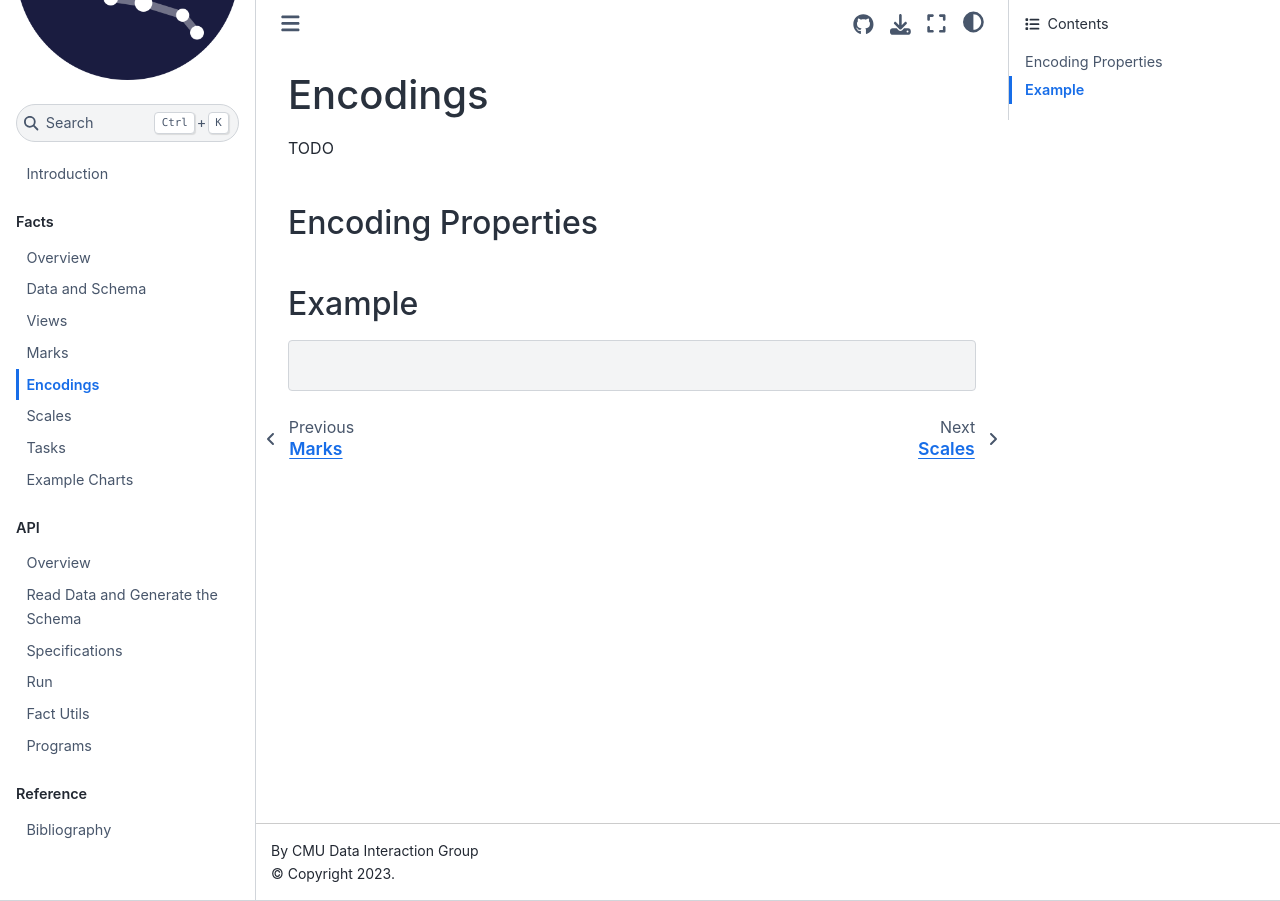
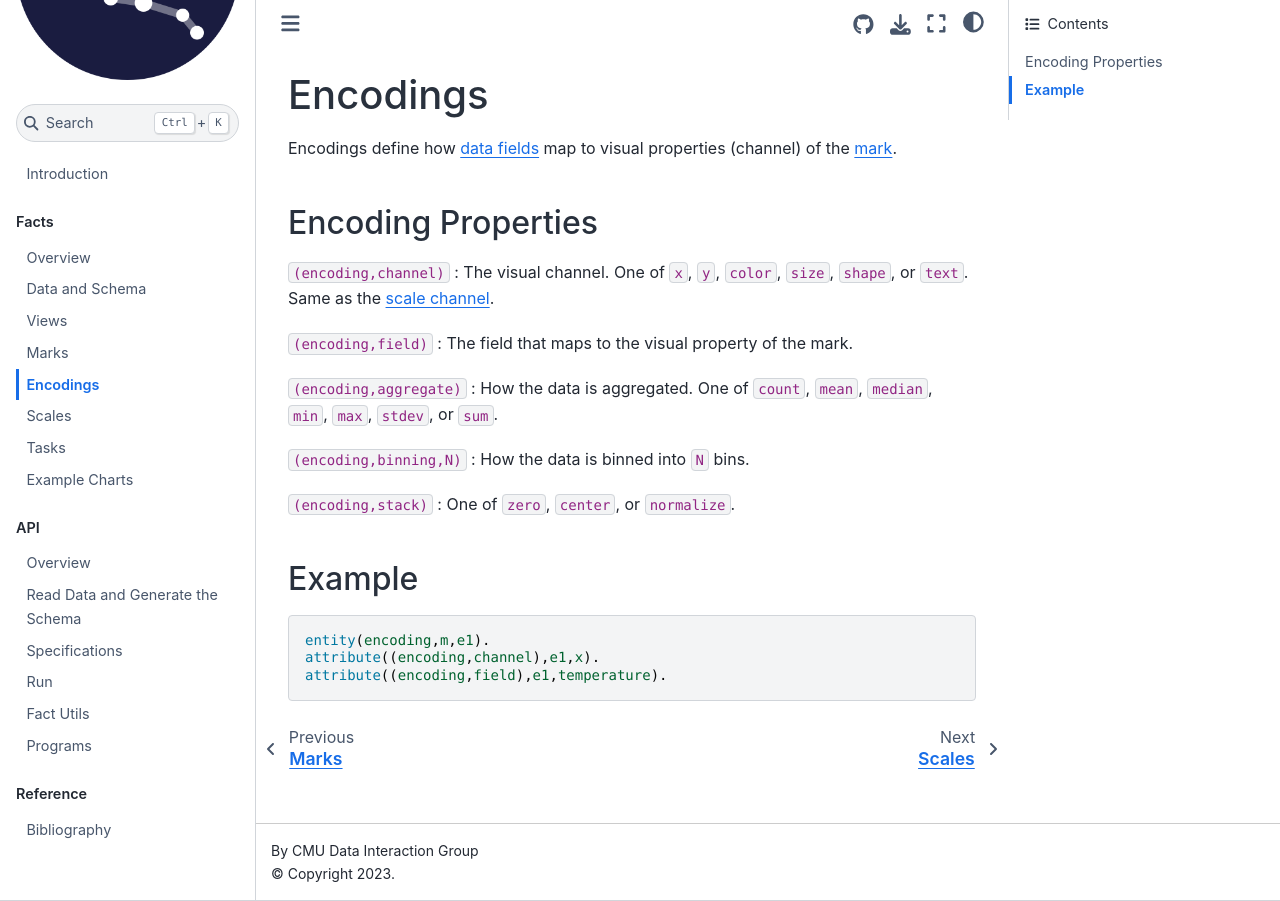
Before and after one commit to cmudig/draco2, a Jupyter Book: the page built from docs/facts/encoding.md, in a window 1280 px wide. Built offline with Jupyter Book 1.0.4 settings and Sphinx 7.4.7 and the Sphinx Book theme 1.1.4, drawn with Linux system fonts in a browser that asks for light colours.

Commit message:
docs: document encoding and update marks and scales (#207)

````diff
--- a/docs/facts/encoding.md
+++ b/docs/facts/encoding.md
@@ -1,11 +1,28 @@
 # Encodings
 
-TODO
+Encodings define how [data fields](schema.md) map to visual properties (channel) of the [mark](mark.md).
 
 ## Encoding Properties
+
+`(encoding,channel)`
+: The visual channel. One of `x`, `y`, `color`, `size`, `shape`, or `text`. Same as the [scale channel](scale.md).
+
+`(encoding,field)`
+: The field that maps to the visual property of the mark.
+
+`(encoding,aggregate)`
+: How the data is aggregated. One of `count`, `mean`, `median`, `min`, `max`, `stdev`, or `sum`.
+
+`(encoding,binning,N)`
+: How the data is binned into `N` bins.
+
+`(encoding,stack)`
+: One of `zero`, `center`, or `normalize`.
 
 ## Example
 
 ```prolog
-
+entity(encoding,m,e1).
+attribute((encoding,channel),e1,x).
+attribute((encoding,field),e1,temperature).
 ```
````
Also changed, not shown: docs/facts/mark.md (+4 -0 lines), docs/facts/scale.md (+3 -3 lines), 1 other file.
